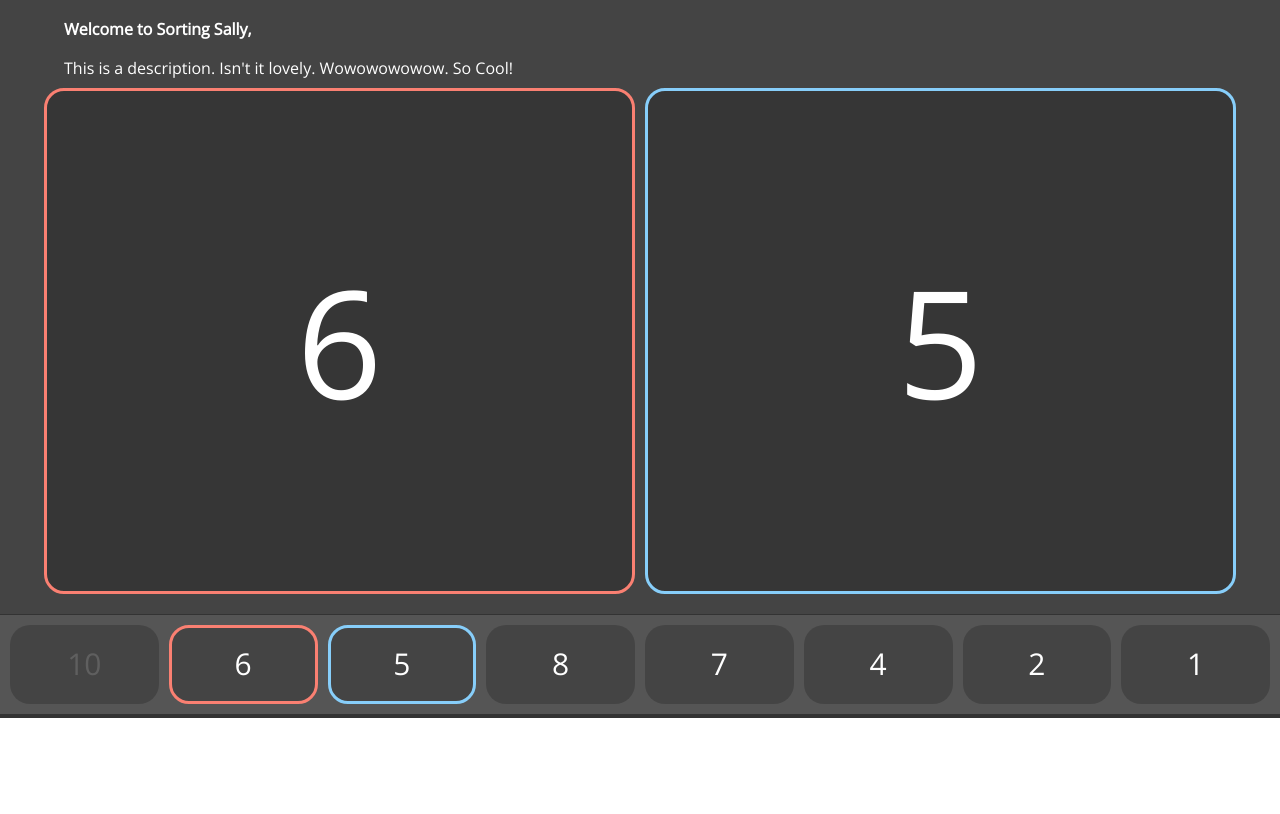
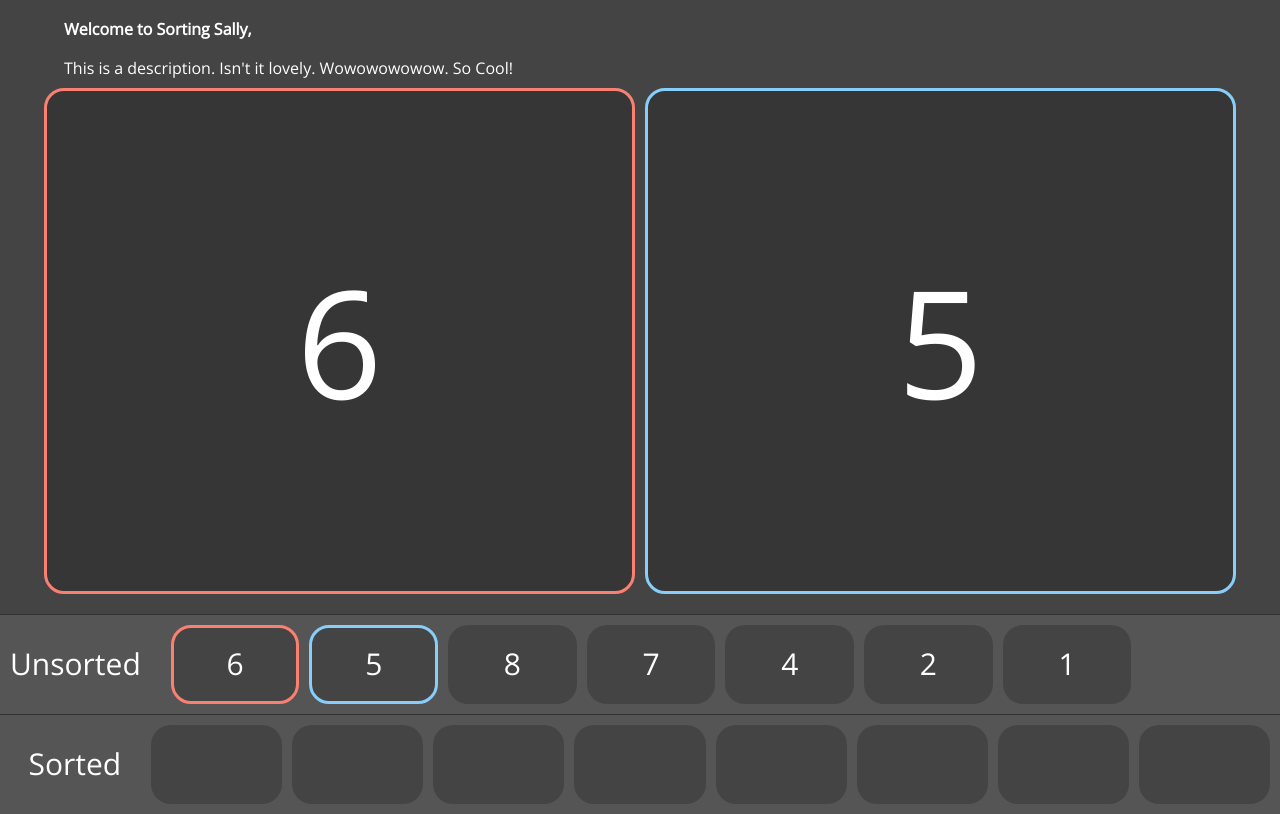
Before and after one commit to Zeee2000/COS750_Project, a website built with Parcel: page index.html in a window 1280 px wide. Shown: the part 82-896 px from the top of the page. Before the commit the page ends 800 px from the top, so only its background shows below. Built offline with nearby package versions, Linux system fonts and the light colour scheme.

Commit message:
better blocks

```diff
--- a/css/style.css
+++ b/css/style.css
@@ -56,7 +56,7 @@ h1{
 .exercise{
     display: grid;
 
-    grid-template-rows: 1fr 100px;
+    grid-template-rows: 1fr 100px 100px;
 
     height: 70vh;
     margin-top: 20px;
@@ -78,7 +78,7 @@ h1{
     border-top: 1px solid #333;
 
     display: grid;
-    grid-template-columns: repeat(8, 1fr);
+    grid-template-columns: repeat(9, 1fr);
 
     gap: 10px;
     padding: 10px;
@@ -96,11 +96,26 @@ h1{
 
         font-size: 30px;
         color: white;
+        cursor: pointer;
+    }
+
+    .sorted{
         cursor: default;
+    }
+
+    .array-item-desc{
+        font-size: 30px;
+        color: white;
+        cursor: default;
+        display: grid;
+        align-items: center;
+        justify-content: right;
+        padding-right: 20px;
     }
 
     .sorted-item{
         color: rgba(255, 255, 255, 0.15);
+        display: none;
     }
 
     .active-item1, .card1{
--- a/index.html
+++ b/index.html
@@ -45,6 +45,7 @@
           </div>
         </div>
         <div class="sorter">
+          <div class="array-item-desc">Unsorted</div>
           <div id="sortedItem_1" class="array-item sorted-item">10</div>
           <div id="sortedItem_2" class="array-item active-item1">6</div>
           <div id="sortedItem_3" class="array-item active-item2">5</div>
@@ -54,6 +55,17 @@
           <div id="sortedItem_7" class="array-item">2</div>
           <div id="sortedItem_8" class="array-item">1</div>
         </div>
+        <div class="sorter">
+          <div class="array-item-desc">Sorted</div>
+          <div id="sortedItem_1" class="array-item sorted"></div>
+          <div id="sortedItem_2" class="array-item sorted"></div>
+          <div id="sortedItem_3" class="array-item sorted"></div>
+          <div id="sortedItem_4" class="array-item sorted"></div>
+          <div id="sortedItem_5" class="array-item sorted"></div>
+          <div id="sortedItem_6" class="array-item sorted"></div>
+          <div id="sortedItem_7" class="array-item sorted"></div>
+          <div id="sortedItem_8" class="array-item sorted"></div>
+        </div>
       </div>
     </div>
 
```
